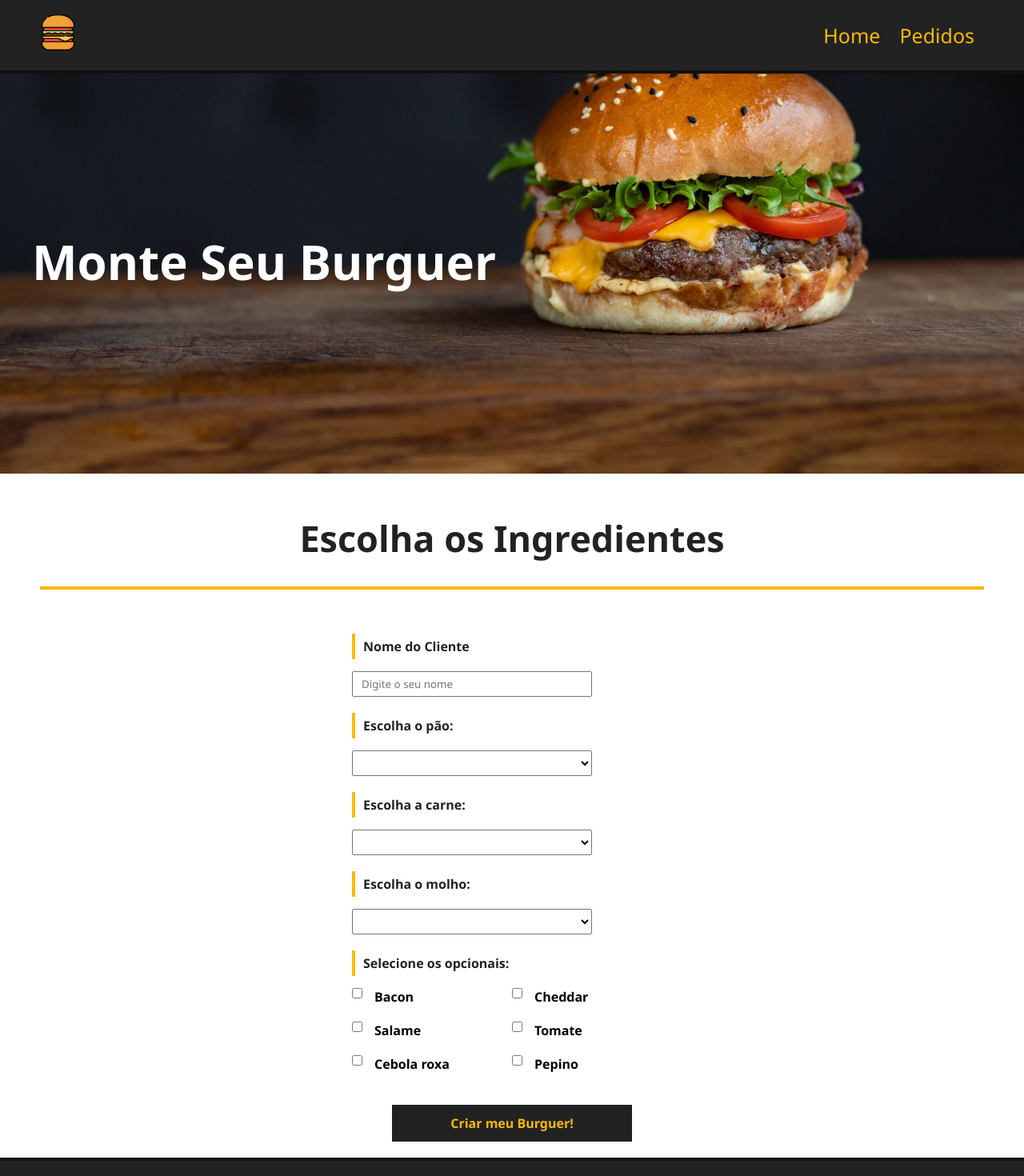
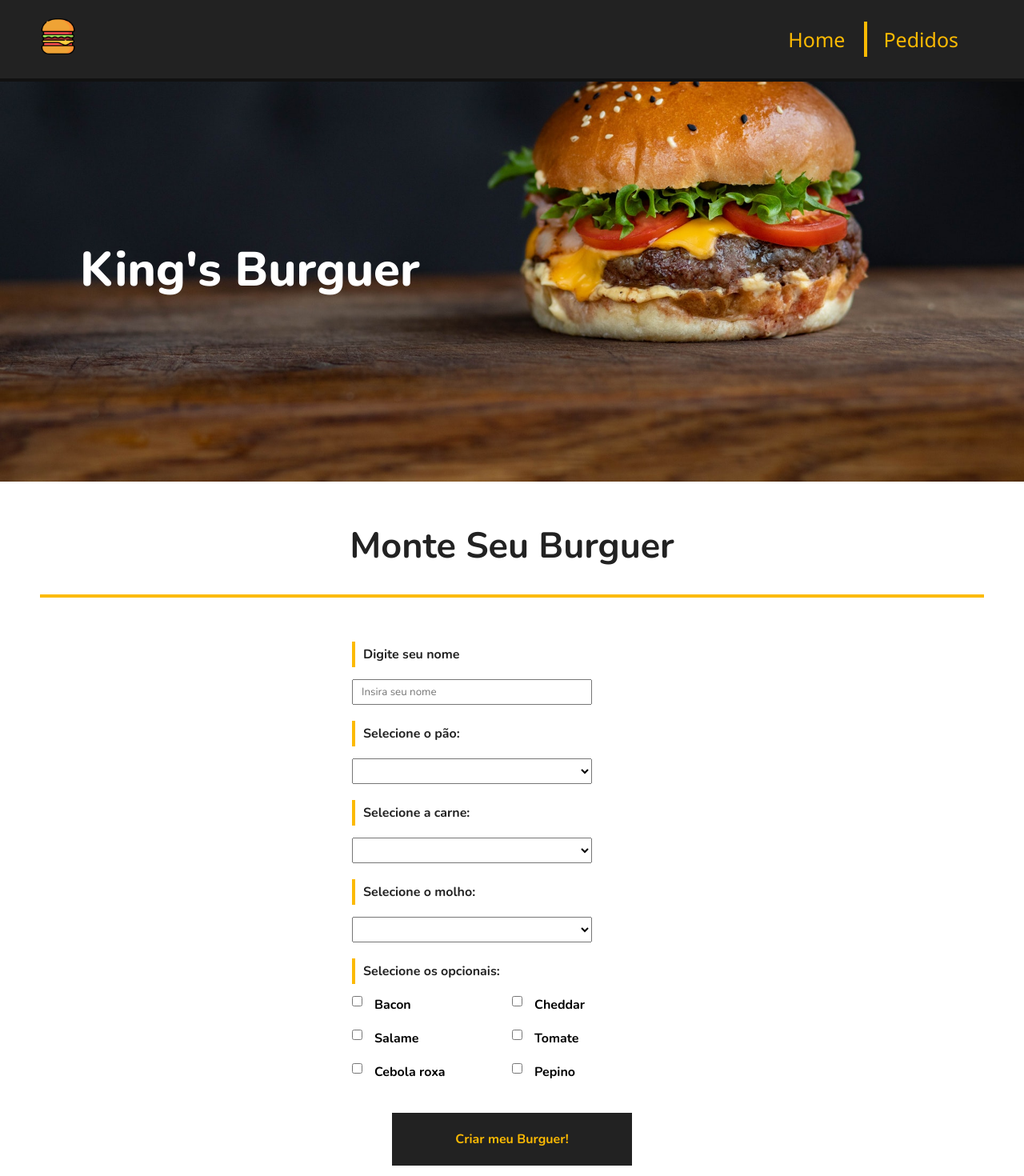
Before and after one commit to matheushenriquecsb/order-menu-vuejs, a Vue app: page / in a window 1280 px wide. Shown: the top 1470 px of the page at 80% size. Built offline with nearby package versions, Linux system fonts and the light colour scheme; data requests are answered from the project's data file.

Commit message:
refactor: adjust in some components and change font-family

```diff
--- a/database/db.json
+++ b/database/db.json
@@ -95,19 +95,5 @@
       "tipo": "Finalizado"
     }
   ],
-  "burgers": [
-    {
-      "id": "ebac",
-      "nome": "Matheus",
-      "carne": "Picanha",
-      "pao": "Italiano Branco",
-      "molho": "Chipotle",
-      "opcionais": [
-        "Bacon",
-        "Cheddar",
-        "Tomate"
-      ],
-      "status": "Solicitado"
-    }
-  ]
+  "burgers": []
 }
--- a/index.html
+++ b/index.html
@@ -4,11 +4,10 @@
     <meta charset="UTF-8">
     <link rel="icon" href="/favicon.ico">
     <meta name="viewport" content="width=device-width, initial-scale=1.0">
-    <link
-      href="https://fonts.googleapis.com/css2?family=Poppins:ital,wght@1,200&display=swap"
-      rel="stylesheet"
-    />
-    <title>Burguer App</title>
+    <link rel="preconnect" href="https://fonts.googleapis.com">
+    <link rel="preconnect" href="https://fonts.gstatic.com" crossorigin>
+    <link href="https://fonts.googleapis.com/css2?family=Nunito:ital,wght@0,200..1000;1,200..1000&family=Poppins:ital,wght@1,200&display=swap" rel="stylesheet">
+    <title>King's Burguer</title>
   </head>
   <body>
     <div id="app"></div>
--- a/src/App.vue
+++ b/src/App.vue
@@ -30,7 +30,7 @@ export default {
 
 <style>
 * {
-  font-family: 'Segoe UI', Tahoma, Geneva, Verdana, sans-serif;
+  font-family: 'Nunito', sans-serif;
   padding: 0;
   margin: 0;
   box-sizing: border-box;
--- a/src/components/Banner.vue
+++ b/src/components/Banner.vue
@@ -6,7 +6,7 @@ export default {
 
 <template>
   <div id="main-banner">
-    <h1>Monte Seu Burguer</h1>
+    <h1 class="title-banner">King's Burguer</h1>
   </div>
 </template>
 
@@ -27,4 +27,9 @@ export default {
   font-size: 60px;
   padding: 20px 40px;
 }
+
+.title-banner {
+  margin-left: 60px;
+  font-weight: 800;
+}
 </style>
--- a/src/components/BurguerForm.vue
+++ b/src/components/BurguerForm.vue
@@ -85,29 +85,29 @@ export default {
     <div>
       <form id="burguer-form" @submit="createBurguer">
         <div class="input-container">
-          <label id="opcionais-title" for="name">Nome do Cliente</label>
-          <input type="text" id="nome" name="nome" v-model="nome" placeholder="Digite o seu nome" />
+          <label id="opcionais-title" for="name">Digite seu nome</label>
+          <input type="text" id="nome" name="nome" v-model="nome" placeholder="Insira seu nome" />
         </div>
         <div class="input-container">
-          <label for="pao">Escolha o pão:</label>
+          <label for="pao">Selecione o pão:</label>
           <select name="pao" id="pao" v-model="pao">
-            <option value="">Selecione o seu pão</option>
+            <option value="">Escolha o pão</option>
             <option v-for="pao in paes" :key="pao.id" :value="pao.tipo">{{ pao.tipo }}</option>
           </select>
         </div>
         <div class="input-container">
-          <label for="carnes">Escolha a carne:</label>
-          <select name="carnes" id="carnes" v-model="carne">
-            <option value="">Selecione o tipo de carne</option>
+          <label for="carnes">Selecione a carne:</label>
+          <select class="teste" name="carnes" id="carnes" v-model="carne">
+            <option value="">Escolha a carne</option>
             <option v-for="carne in carnes" :key="carne.id" :value="carne.tipo">
               {{ carne.tipo }}
             </option>
           </select>
         </div>
         <div class="input-container">
-          <label for="molho">Escolha o molho:</label>
+          <label for="molho">Selecione o molho:</label>
           <select name="molho" id="molho" v-model="molho">
-            <option value="">Selecione o tipo de molhos</option>
+            <option value="">Escolha o molho</option>
             <option v-for="molho in molhos" :key="molho.id" :value="molho.tipo">
               {{ molho.tipo }}
             </option>
@@ -187,10 +187,11 @@ select {
   color: #fcba03;
   font-weight: bold;
   border: 2px solid #222;
-  padding: 10px;
+  padding: 20px;
   font-size: 16px;
   margin: 0 auto;
   cursor: pointer;
+  justify-content: center;
   transition: 0.5s;
 }
 
--- a/src/components/Dashboard.vue
+++ b/src/components/Dashboard.vue
@@ -3,7 +3,7 @@
   <div id="burger-table" v-if="burgers">
     <div>
       <div id="burger-table-heading">
-        <div class="order-id">#:</div>
+        <div class="order-id">id:</div>
         <div>Cliente:</div>
         <div>Pão:</div>
         <div>Carne:</div>
@@ -65,7 +65,6 @@ export default {
 
       this.burgers = data
 
-      // Resgata os status de pedidos
       this.getStatus()
     },
     async getStatus() {
--- a/src/components/Footer.vue
+++ b/src/components/Footer.vue
@@ -6,13 +6,13 @@ export default {
 
 <template>
   <div id="footer">
-    <p>Make Your Burguer &copy; 2024</p>
+    <div><p>Make Your Burguer &copy; 2024</p></div>
   </div>
 </template>
 
 <style scoped>
 #footer {
-  height: 200px;
+  height: 120px;
   background-color: #222;
   border-top: 4px solid #111;
   color: #fcba03;
--- a/src/components/Navbar.vue
+++ b/src/components/Navbar.vue
@@ -12,7 +12,7 @@ export default {
         <img id="logo" :src="logo" :alt="alt" />
       </RouterLink>
       <RouterLink to="/">Home</RouterLink>
-      <RouterLink to="/order">Pedidos</RouterLink>
+      <RouterLink class="order-title" to="/order">Pedidos</RouterLink>
     </div>
   </div>
 </template>
@@ -50,4 +50,9 @@ export default {
 #nav a:hover {
   color: #fff;
 }
+
+.order-title {
+  border-left: 4px solid #fcba03;
+  padding: 5px 20px;
+}
 </style>
--- a/src/views/Index.vue
+++ b/src/views/Index.vue
@@ -15,7 +15,7 @@ export default {
   <div>
     <Banner />
     <div class="main-container">
-      <h2 class="title">Escolha os Ingredientes</h2>
+      <h2 class="title">Monte Seu Burguer</h2>
     </div>
     <BurguerForm />
   </div>
```
